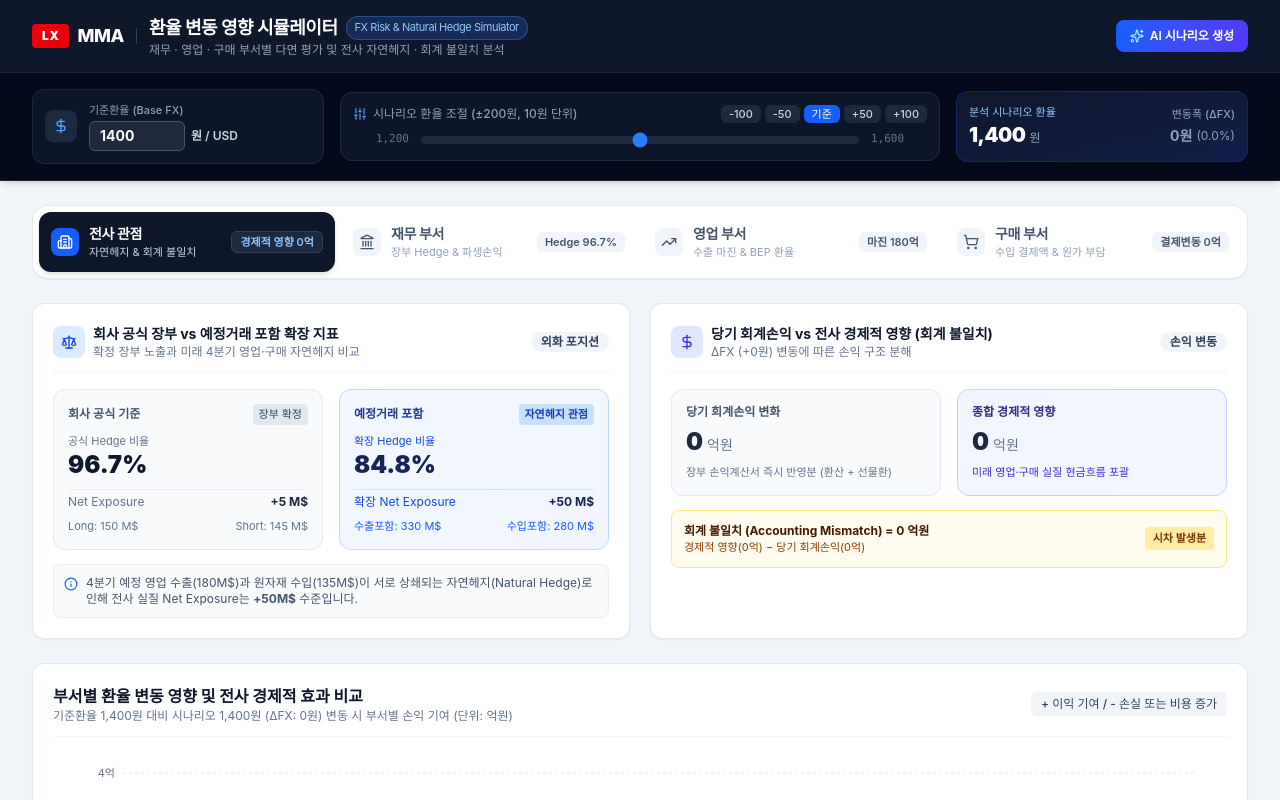
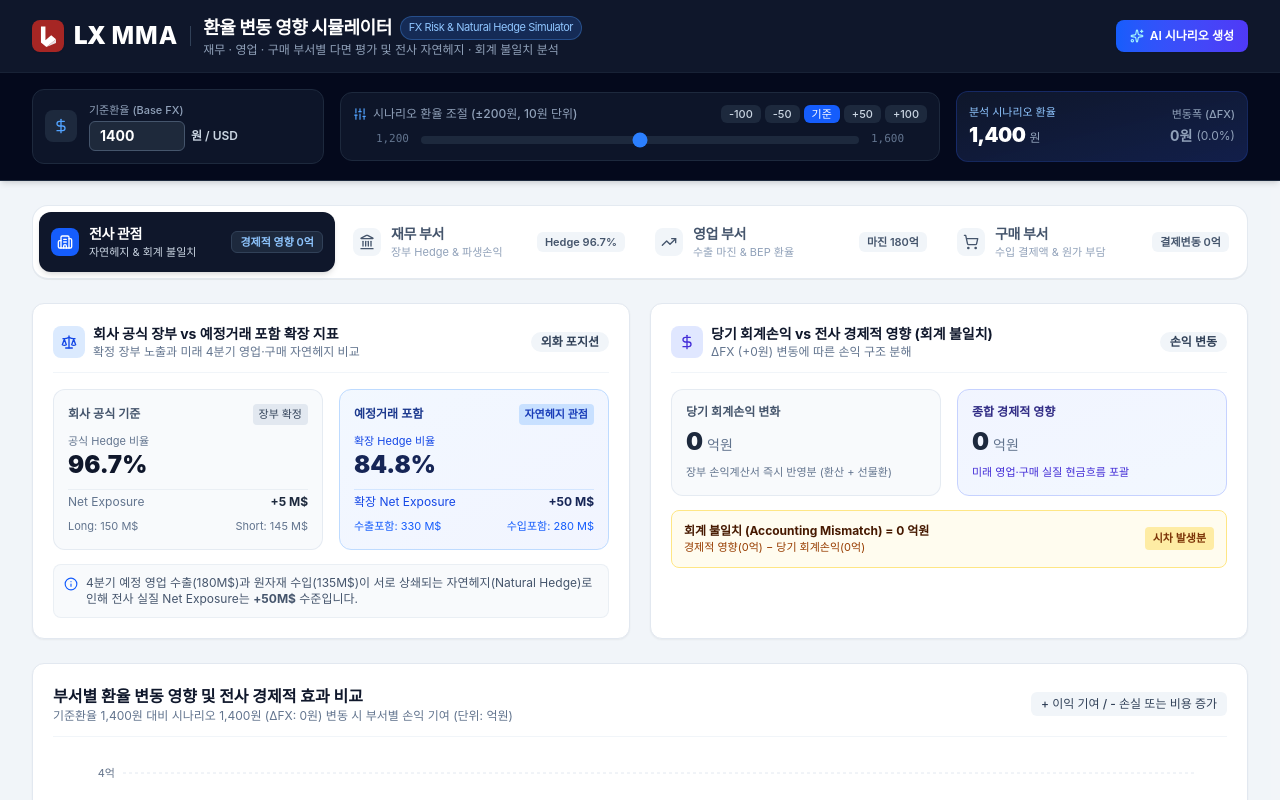
Before and after one commit to min8star/HedgeSimulator, a React (Vite) app: page / in a window 1280 px wide. Shown: the top 800 px of the page. Built offline with nearby package versions, Linux system fonts and the light colour scheme; no server answers.

Commit message:
feat: add API quota handling and standardize branding
- Implement graceful fallback for Gemini API quota exhaustion
- Add in-memory caching for AI commentary to reduce redundant requests
- Introduce modular `LxLogo` component for consistent brand representation across headers and footers

```diff
--- a/src/components/AiCommentaryCard.tsx
+++ b/src/components/AiCommentaryCard.tsx
@@ -26,7 +26,10 @@ export const AiCommentaryCard: React.FC<AiCommentaryCardProps> = ({ tab, tabTitl
   };
 
   useEffect(() => {
-    fetchCommentary();
+    const timer = setTimeout(() => {
+      fetchCommentary();
+    }, 400);
+    return () => clearTimeout(timer);
   }, [tab, result.input.baseRate, result.input.scenarioRate]);
 
   // Format the commentary text to highlight the action proposal
--- a/src/components/Footer.tsx
+++ b/src/components/Footer.tsx
@@ -1,5 +1,6 @@
 import React from 'react';
 import { AlertCircle, ShieldCheck, Building2 } from 'lucide-react';
+import { LxLogo } from './LxLogo';
 
 export const Footer: React.FC = () => {
   return (
@@ -22,8 +23,10 @@ export const Footer: React.FC = () => {
 
         {/* Corporate Branding & Engine Information */}
         <div className="flex flex-col sm:flex-row items-center justify-between gap-3 text-slate-600 text-[11px] pt-2">
-          <div className="flex items-center gap-2">
-            <span className="font-bold text-slate-800">LX MMA 전사 환율 변동 영향 시뮬레이터</span>
+          <div className="flex items-center gap-2.5">
+            <LxLogo className="h-5" isDarkTheme={false} />
+            <span>·</span>
+            <span className="font-bold text-slate-800">전사 환율 변동 영향 시뮬레이터</span>
             <span>·</span>
             <span>버전 2.5 (Enterprise Edition)</span>
           </div>
--- a/src/components/Header.tsx
+++ b/src/components/Header.tsx
@@ -9,6 +9,7 @@ import {
   DollarSign,
 } from 'lucide-react';
 import { AiScenarioModal } from './AiScenarioModal';
+import { LxLogo } from './LxLogo';
 
 interface HeaderProps {
   baseRate: number;
@@ -48,15 +49,8 @@ export const Header: React.FC<HeaderProps> = ({
       {/* Top corporate branding bar */}
       <div className="max-w-7xl mx-auto px-4 sm:px-6 lg:px-8 py-3.5 flex flex-wrap items-center justify-between gap-4">
         <div className="flex items-center gap-3">
-          <div className="flex items-center gap-2">
-            <span className="px-2.5 py-1 bg-red-600 text-white font-black text-xs tracking-wider rounded-sm shadow-xs">
-              LX
-            </span>
-            <span className="font-extrabold tracking-tight text-white text-lg">
-              MMA
-            </span>
-          </div>
-          <div className="h-4 w-px bg-slate-700 hidden sm:block" />
+          <LxLogo className="h-7 sm:h-8" isDarkTheme={true} />
+          <div className="h-5 w-px bg-slate-700 hidden sm:block" />
           <div>
             <h1 className="text-base sm:text-lg font-bold tracking-tight text-white flex items-center gap-2">
               환율 변동 영향 시뮬레이터
--- /dev/null
+++ b/src/components/LxLogo.tsx
@@ -0,0 +1,75 @@
+import React from 'react';
+
+interface LxLogoProps {
+  className?: string;
+  isDarkTheme?: boolean;
+}
+
+export const LxLogo: React.FC<LxLogoProps> = ({ className = 'h-7', isDarkTheme = true }) => {
+  // Official LX brand colors
+  // Red symbol: #A62624 (LX Red)
+  // Text color: on dark theme -> #FFFFFF / #E2E8F0, on light theme -> #5C544E (LX Warm Gray)
+  const textColor = isDarkTheme ? '#FFFFFF' : '#5C544E';
+
+  return (
+    <div className={`inline-flex items-center gap-2.5 select-none ${className}`}>
+      {/* Official LX Emblem Symbol */}
+      <svg
+        viewBox="0 0 100 100"
+        className="h-full w-auto aspect-square shrink-0 rounded-lg overflow-hidden shadow-xs"
+        fill="none"
+        xmlns="http://www.w3.org/2000/svg"
+      >
+        {/* Red rounded square background */}
+        <rect width="100" height="100" rx="16" fill="#A62624" />
+
+        {/* LX White geometric logo mark */}
+        {/* The mark is a stylized 'L' with dynamic geometric ascending facet */}
+        <path
+          d="M 28 20
+             L 42 20
+             L 42 63
+             L 60 48
+             L 75 60
+             L 45 84
+             L 28 70
+             Z"
+          fill="#FFFFFF"
+        />
+        <path
+          d="M 45 84
+             L 75 60
+             L 75 72
+             L 45 84
+             Z"
+          fill="#F1F5F9"
+          opacity="0.9"
+        />
+      </svg>
+
+      {/* Brand Text: LX MMA */}
+      <div className="flex items-baseline gap-1.5 font-sans tracking-tight leading-none">
+        <span
+          className="text-xl sm:text-2xl font-black tracking-normal"
+          style={{
+            color: textColor,
+            fontFamily: "'Pretendard', -apple-system, BlinkMacSystemFont, 'Segoe UI', Roboto, sans-serif",
+            letterSpacing: '-0.02em',
+          }}
+        >
+          LX
+        </span>
+        <span
+          className="text-xl sm:text-2xl font-extrabold tracking-normal"
+          style={{
+            color: textColor,
+            fontFamily: "'Pretendard', -apple-system, BlinkMacSystemFont, 'Segoe UI', Roboto, sans-serif",
+            letterSpacing: '0.04em',
+          }}
+        >
+          MMA
+        </span>
+      </div>
+    </div>
+  );
+};
--- a/src/geminiService.ts
+++ b/src/geminiService.ts
@@ -138,15 +138,36 @@ function generateFallbackCommentary(tab: 'corporate' | 'finance' | 'sales' | 'pr
 - [실행 제안] 고환율 시기 결제 부담 완화를 위해 주요 납품처와 Usance 결제기한 연장을 협의하고, 급등 우려 원료에 대해서는 수입 선물환(Buy Forward) 매입을 재무팀과 공동 검토하십시오.`;
 }
 
+// Global in-memory cache and quota flag
+const commentaryCache = new Map<string, TabCommentaryResult>();
+let isGeminiQuotaExceeded = false;
+
 /**
- * 탭별 AI 해설 요청 (서버 프록시 호출 -> 실패 시 규칙 기반 폴백)
+ * 탭별 AI 해설 요청 (서버 프록시 호출 -> 실패 또는 쿼터 소진 시 규칙 기반 폴백)
  */
 export async function getTabCommentary(
   tab: 'corporate' | 'finance' | 'sales' | 'procurement',
   result: FxSimulationResult
 ): Promise<TabCommentaryResult> {
+  const cacheKey = `${tab}_${result.input.baseRate}_${result.input.scenarioRate}`;
+  if (commentaryCache.has(cacheKey)) {
+    return commentaryCache.get(cacheKey)!;
+  }
+
+  const now = new Date().toLocaleTimeString('ko-KR', { hour: '2-digit', minute: '2-digit', second: '2-digit' });
+
+  // If we already know quota is exhausted, immediately return pure rule-based commentary
+  if (isGeminiQuotaExceeded) {
+    const fallback = {
+      text: generateFallbackCommentary(tab, result),
+      isAi: false,
+      generatedAt: now,
+    };
+    commentaryCache.set(cacheKey, fallback);
+    return fallback;
+  }
+
   const summary = buildSimulationSummary(result);
-  const now = new Date().toLocaleTimeString('ko-KR', { hour: '2-digit', minute: '2-digit', second: '2-digit' });
 
   try {
     const res = await fetch('/api/gemini/commentary', {
@@ -160,21 +181,30 @@ export async function getTabCommentary(
     }
 
     const data = await res.json();
+    if (data.quotaExceeded) {
+      isGeminiQuotaExceeded = true;
+      throw new Error('Quota exceeded');
+    }
+
     if (data.text && typeof data.text === 'string' && data.text.trim().length > 10) {
-      return {
+      const resultObj = {
         text: data.text.trim(),
         isAi: true,
         generatedAt: now,
       };
+      commentaryCache.set(cacheKey, resultObj);
+      return resultObj;
     }
     throw new Error('Empty text from server');
   } catch (err) {
-    // 폴백 해설 반환
-    return {
+    // 룰 기반 폴백 해설 반환
+    const fallback = {
       text: generateFallbackCommentary(tab, result),
       isAi: false,
       generatedAt: now,
     };
+    commentaryCache.set(cacheKey, fallback);
+    return fallback;
   }
 }
 
@@ -197,6 +227,10 @@ export async function generateAiScenarios(
     }
 
     const data = await res.json();
+    if (data.quotaExceeded) {
+      isGeminiQuotaExceeded = true;
+      throw new Error('Quota exceeded');
+    }
     if (data && Array.isArray(data.scenarios) && data.scenarios.length === 3) {
       return {
         scenarios: data.scenarios,
@@ -257,6 +291,10 @@ export async function askFxAdvisor(
     }
 
     const data = await res.json();
+    if (data.quotaExceeded) {
+      isGeminiQuotaExceeded = true;
+      throw new Error('Quota exceeded');
+    }
     if (data.text && typeof data.text === 'string') {
       return {
         answer: data.text.trim(),
--- a/vite.config.ts
+++ b/vite.config.ts
@@ -137,10 +137,20 @@ ${JSON.stringify(simulationSummary, null, 2)}`;
             res.statusCode = 404;
             res.end(JSON.stringify({ error: 'Endpoint not found' }));
           } catch (error: any) {
-            console.error('Gemini API Error:', error);
-            res.statusCode = 500;
+            const isQuota =
+              error?.status === 'RESOURCE_EXHAUSTED' ||
+              error?.message?.includes('quota') ||
+              error?.message?.includes('429') ||
+              error?.code === 429;
+
+            if (!isQuota) {
+              console.warn('Gemini Notice:', error?.message || error);
+            }
+
+            // Return graceful 200 response with quotaExceeded flag
+            res.statusCode = 200;
             res.setHeader('Content-Type', 'application/json; charset=utf-8');
-            res.end(JSON.stringify({ error: error.message || 'Internal error' }));
+            res.end(JSON.stringify({ quotaExceeded: true, fallback: true }));
           }
         });
       });
```
